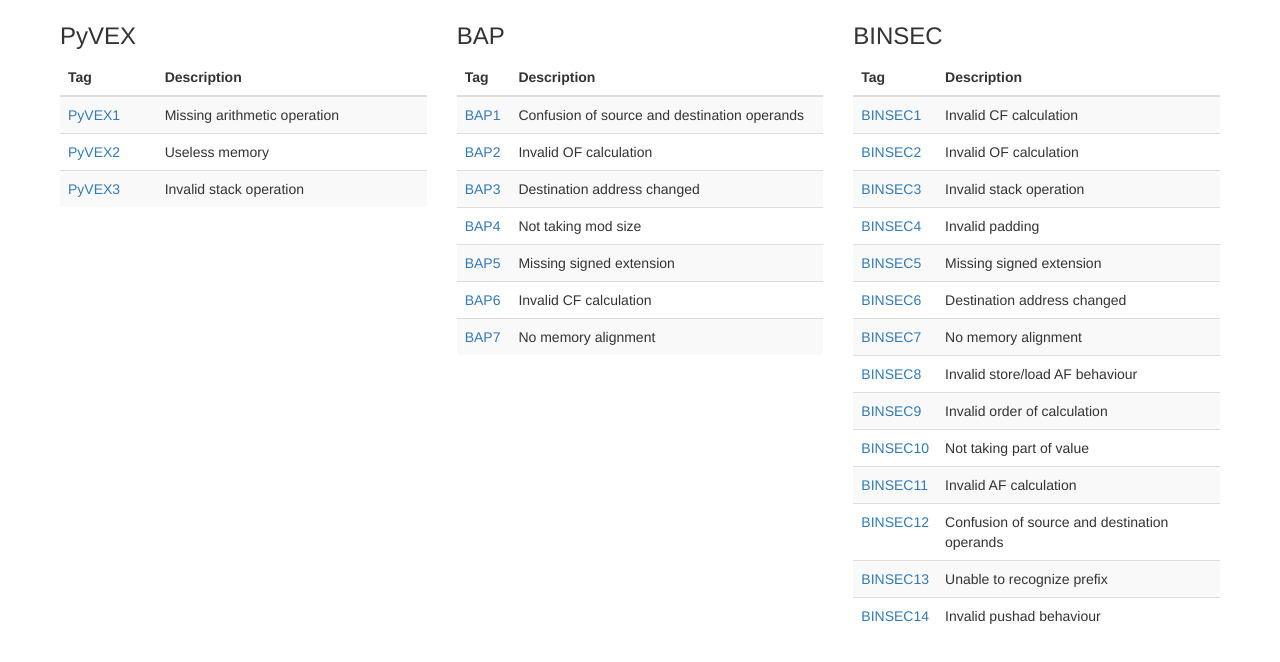
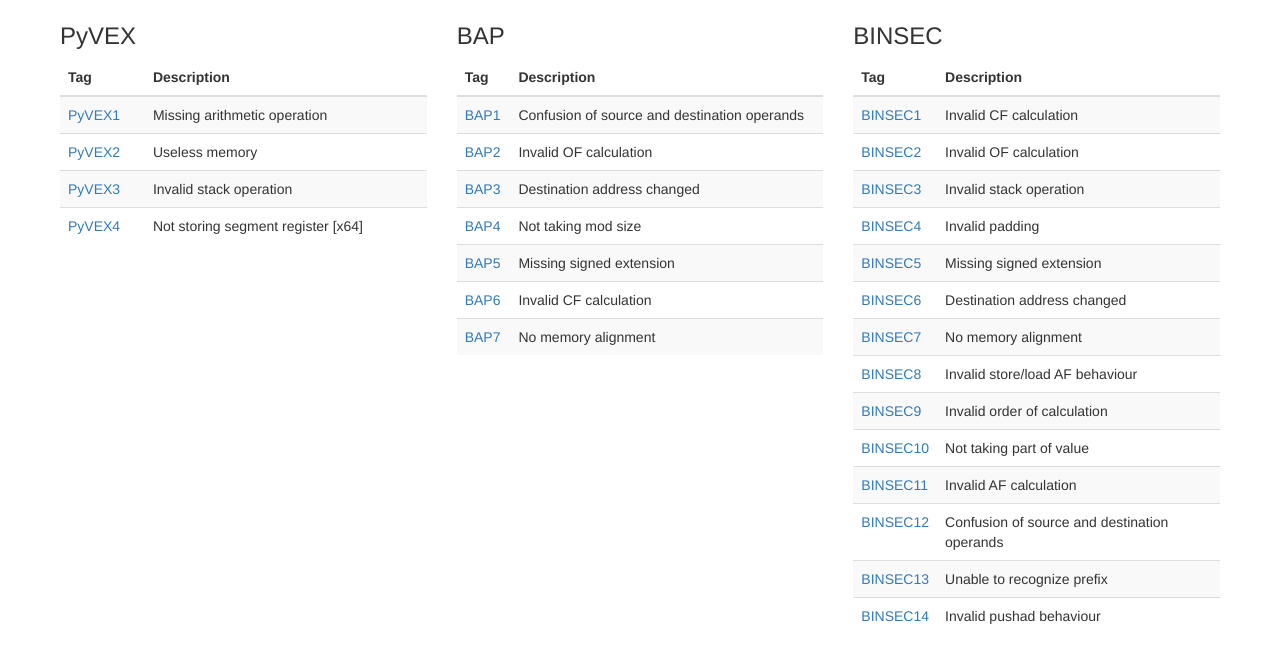
Before and after one commit to SoftSec-KAIST/MeanDiff, a plain HTML site: page index.html in a window 1280 px wide. Shown: the part 122-784 px from the top of the page. Drawn offline with nearby package versions, Linux system fonts and the light colour scheme.

Commit message:
Add PyVEX4 bug

```diff
--- a/index.html
+++ b/index.html
@@ -39,6 +39,10 @@
                         <tr>
                             <td><a href="https://github.com/SoftSec-KAIST/MeanDiff/issues/10">PyVEX3</a></td>
                             <td>Invalid stack operation</td>
+                        </tr>
+                        <tr>
+                            <td><a href="https://github.com/SoftSec-KAIST/MeanDiff/issues/25">PyVEX4</a></td>
+                            <td>Not storing segment register [x64]</td>
                         </tr>
                     </tbody>
                 </table>
```
